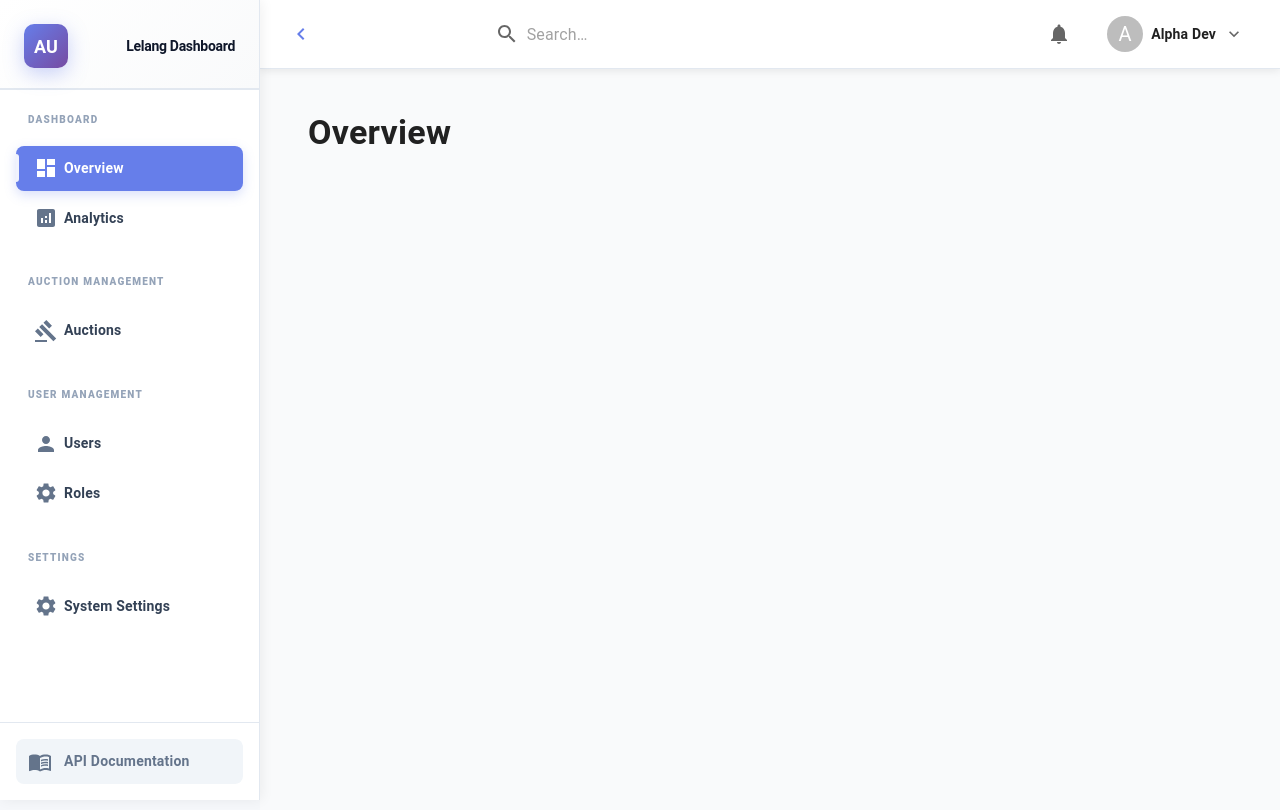
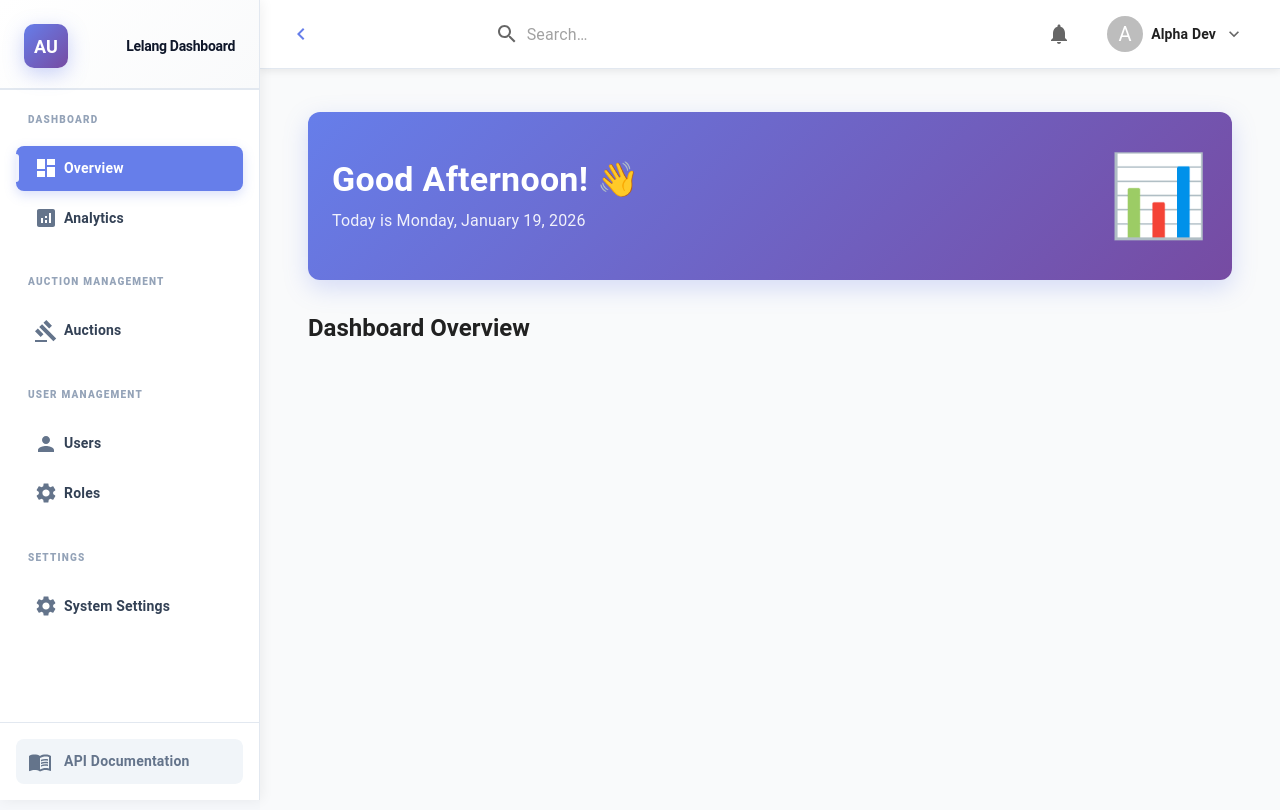
Before and after one commit to alpha-team-ops/lelang-app, a React (Vite) app: page /admin in a window 1280 px wide. Shown: the top 810 px of the page. Built offline with nearby package versions, Linux system fonts and the light colour scheme.

Commit message:
update-banner-overview

```diff
--- a/src/pages/admin/dashboard/OverviewPage.tsx
+++ b/src/pages/admin/dashboard/OverviewPage.tsx
@@ -1,11 +1,58 @@
-import { Box, Typography } from '@mui/material';
+import { Box, Typography, Paper } from '@mui/material';
 
 export default function OverviewPage() {
+  const getGreeting = () => {
+    const hour = new Date().getHours();
+    if (hour < 12) return 'Good Morning';
+    if (hour < 18) return 'Good Afternoon';
+    return 'Good Evening';
+  };
+
   return (
     <Box sx={{ py: { xs: 2, md: 3 }, px: { xs: 2, md: 3 } }}>
-      <Typography variant="h4" sx={{ fontWeight: 700, mb: 4 }}>
-        Overview
-      </Typography>
+      {/* Welcome Banner */}
+      <Paper
+        elevation={0}
+        sx={{
+          p: 3,
+          mb: 4,
+          background: 'linear-gradient(135deg, #667eea 0%, #764ba2 100%)',
+          color: 'white',
+          borderRadius: '12px',
+          boxShadow: '0 8px 24px rgba(102, 126, 234, 0.25)',
+        }}
+      >
+        <Box display="flex" justifyContent="space-between" alignItems="center">
+          <Box>
+            <Typography variant="h4" sx={{ fontWeight: 700, mb: 1 }}>
+              {getGreeting()}! 👋
+            </Typography>
+            <Typography variant="body1" sx={{ opacity: 0.9 }}>
+              Today is {new Date().toLocaleDateString('en-US', {
+                weekday: 'long',
+                year: 'numeric',
+                month: 'long',
+                day: 'numeric'
+              })}
+            </Typography>
+          </Box>
+          <Box
+            sx={{
+              display: { xs: 'none', md: 'block' },
+              fontSize: '80px',
+            }}
+          >
+            📊
+          </Box>
+        </Box>
+      </Paper>
+
+      {/* Content Area */}
+      <Box>
+        <Typography variant="h5" sx={{ fontWeight: 600, mb: 2 }}>
+          Dashboard Overview
+        </Typography>
+      </Box>
     </Box>
   );
 }
```
